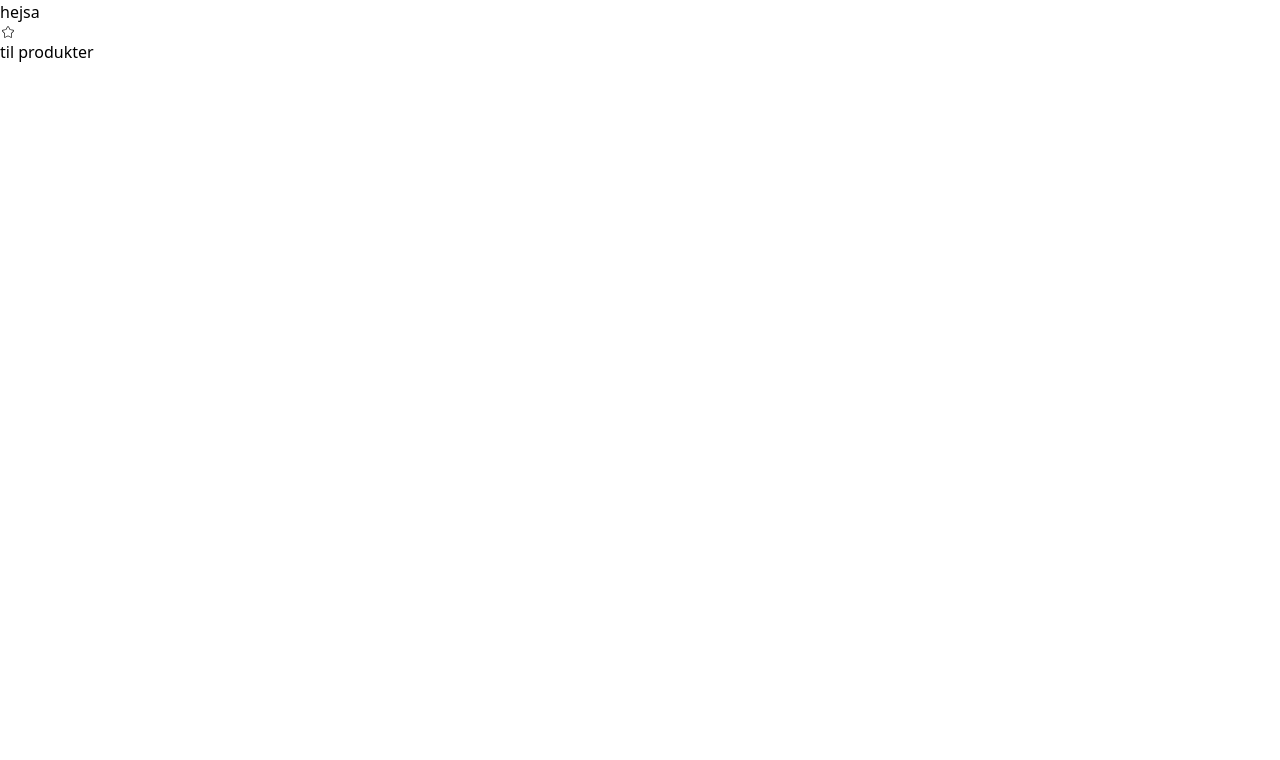
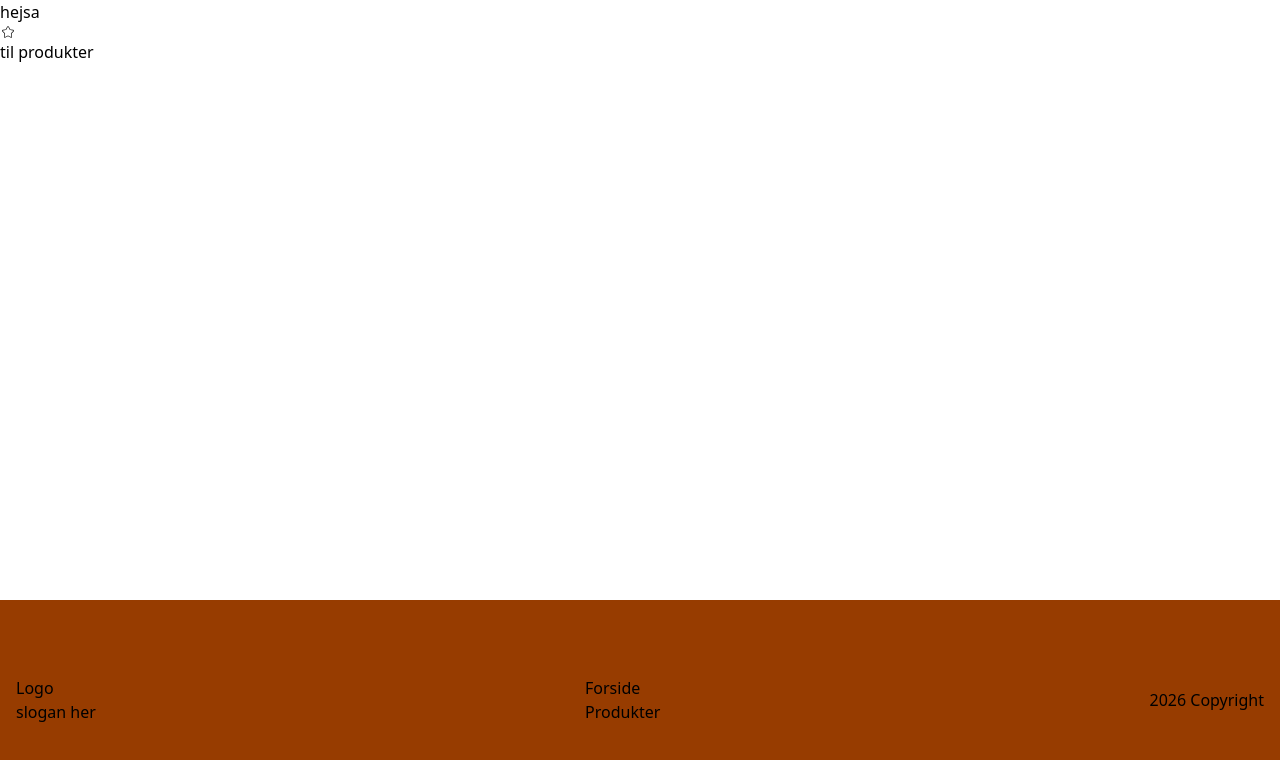
Before and after one commit to HeyChaddie/simpel-shop, a Next.js app in the folder my-app/: page / in a window 1280 px wide. Shown: the top 760 px of the page. Built offline with nearby package versions, Linux system fonts and the light colour scheme.

Commit message:
added footer

```diff
--- /dev/null
+++ b/my-app/src/app/components/Footer.jsx
@@ -0,0 +1,21 @@
+import Link from "next/link";
+
+const Footer = () => {
+  return (
+    <footer className="mt-auto h-50 bg-amber-800 flex flex-row justify-between items-center p-4">
+      <div className="flex flex-col">
+        <Link href="/">
+          <h2>Logo</h2>
+        </Link>
+        <p>slogan her</p>
+      </div>
+      <div className="flex flex-col">
+        <Link href="/">Forside</Link>
+        <Link href="/produkter">Produkter</Link>
+      </div>
+      <h2>2026 Copyright</h2>
+    </footer>
+  );
+};
+
+export default Footer;
--- a/my-app/src/app/page.js
+++ b/my-app/src/app/page.js
@@ -1,6 +1,7 @@
 import Link from "next/link";
 import Test from "./components/Test";
 import { CiStar } from "react-icons/ci";
+import Footer from "./components/Footer";
 
 export default function Home() {
   return (
@@ -9,6 +10,7 @@ export default function Home() {
       <Test />
       <CiStar />
       <Link href="/produkter">til produkter</Link>
+      <Footer />
     </>
   );
 }
```
